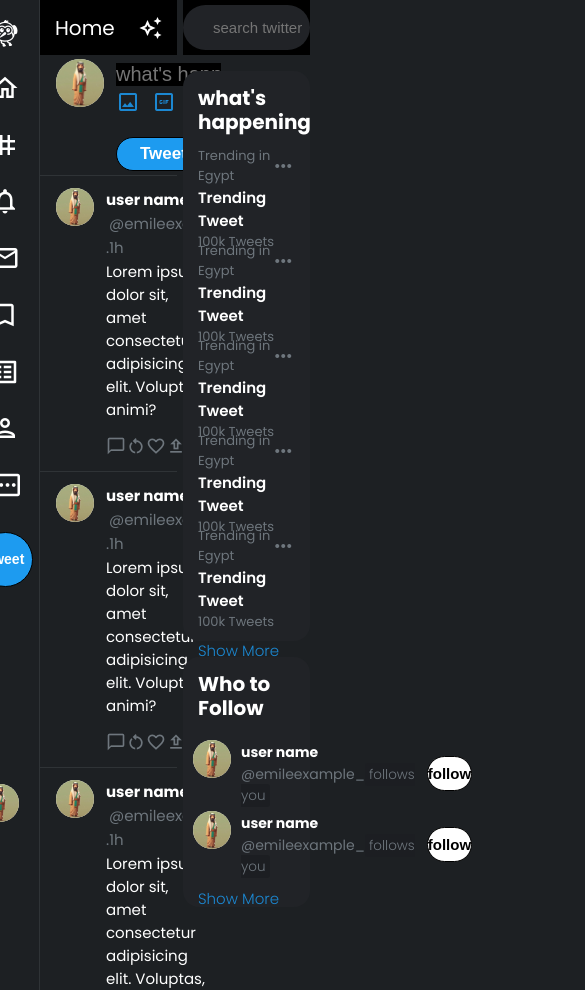
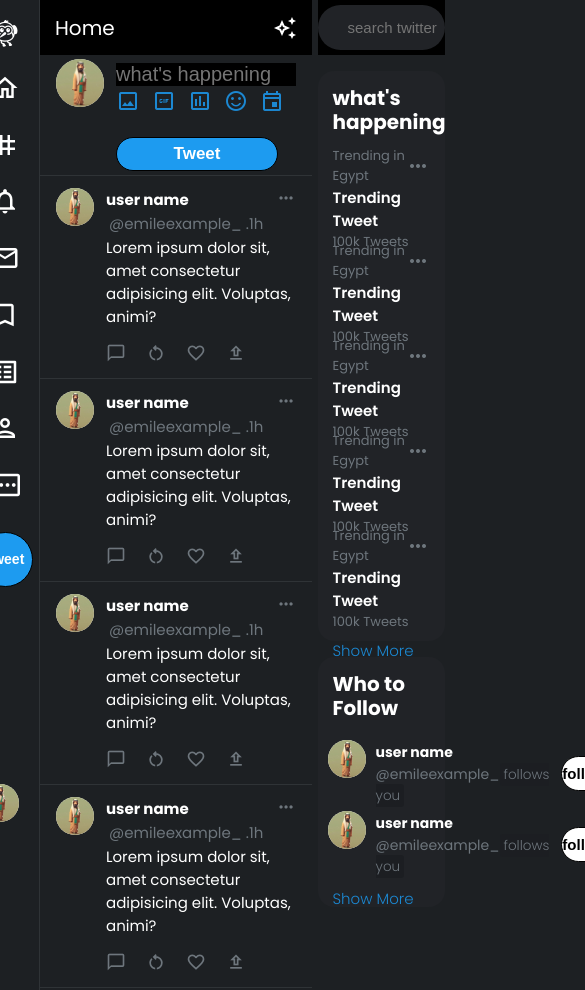
Before and after one commit to farsmohmed/Twitter-project, a plain HTML site: page index.html in a window 390 px wide. Shown: the top 990 px of the page, 585 px wide, since content can reach past the window. Drawn offline with Linux system fonts and the light colour scheme.

Commit message:
Update style.css

```diff
--- a/style.css
+++ b/style.css
@@ -496,3 +496,28 @@ main {
   }
 
 }
+
+/* Default styles for larger screens */
+body {
+  font-size: 16px;
+}
+
+/* Media query for smaller screens */
+@media only screen and (max-width: 600px) {
+  body {
+    font-size: 14px; /* Adjust font size for smaller screens */
+  }
+
+  /* Add more styles for smaller screens as needed */
+  .nav-links {
+    flex-direction: column; /* Stack navigation links vertically */
+  }
+
+  .main-account {
+    display: none; /* Hide the account details on smaller screens */
+  }
+
+  .main-feed {
+    width: 100%; /* Make the main feed take full width on smaller screens */
+  }
+}
```
